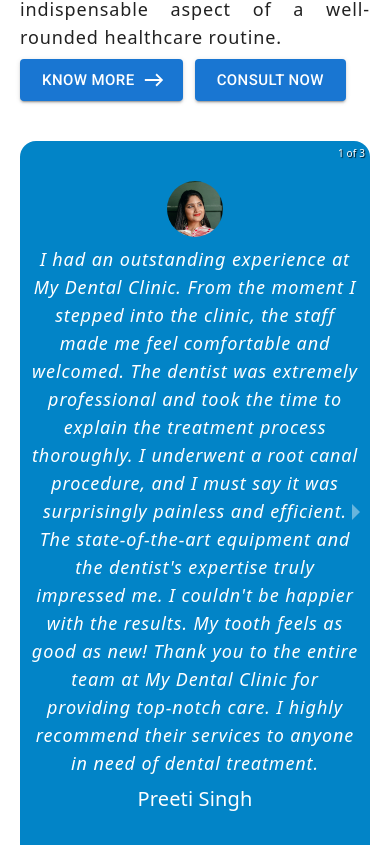
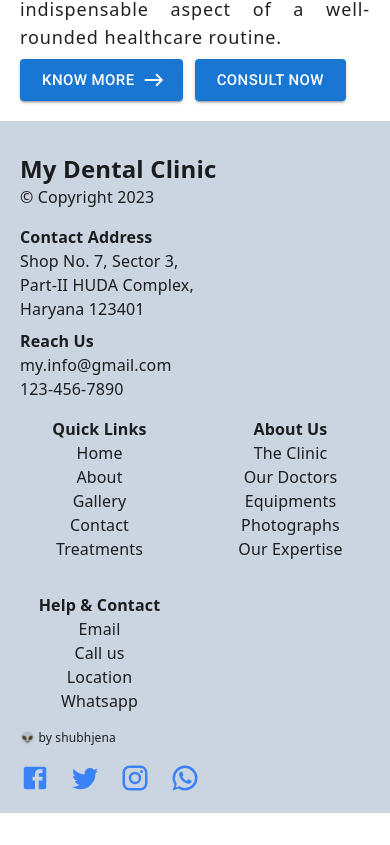
Before and after one commit to shubhjena/MyDentalClinic, a React (Create React App) app: page / in a window 390 px wide. Shown: the part 3079-3924 px from the top of the page. After the commit the page ends 3892 px from the top, so only its background shows below. Built offline with nearby package versions, Linux system fonts and the light colour scheme.

Commit message:
fix: disable carousel for smaller screens

```diff
--- a/src/pages/Home/Home.js
+++ b/src/pages/Home/Home.js
@@ -117,7 +117,7 @@
       </div>
 
       {/* Testimonials Section */}
-      <div className="flex justify-center py-5">
+      <div className="justify-center py-5 hidden md:flex">
         <Testimonials />
       </div>
     </div>
```
